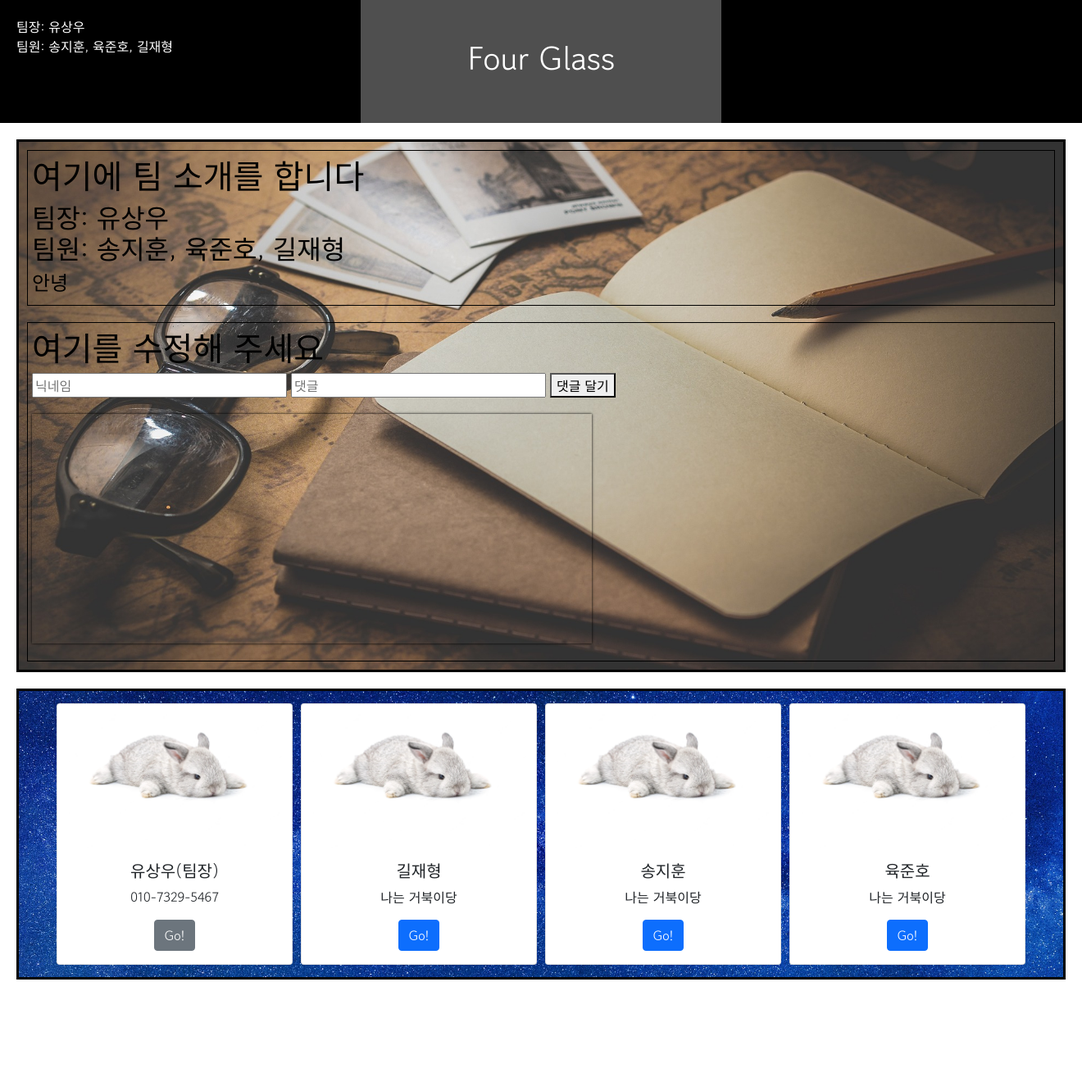
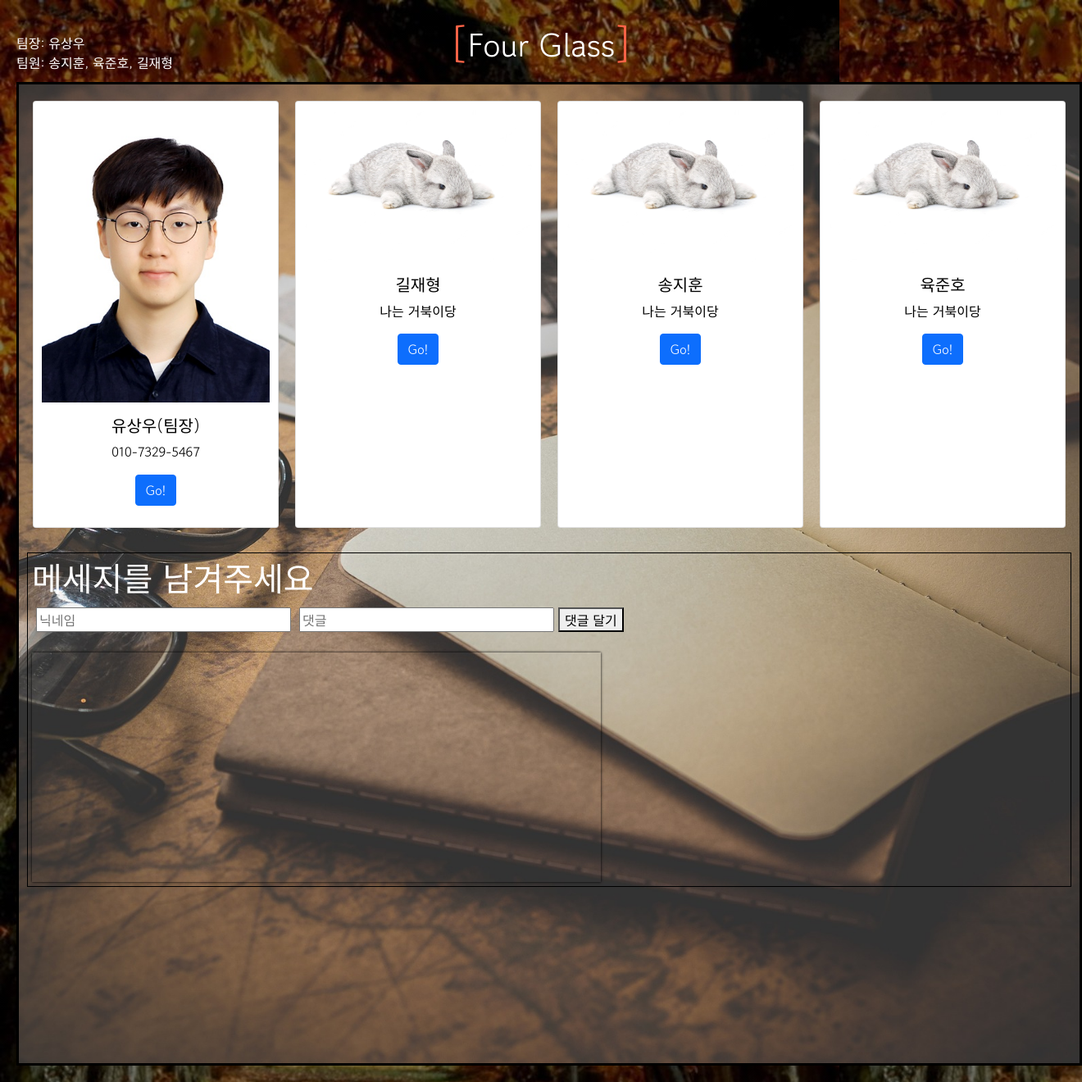
Before and after one commit to Mrgil0/FourGlass, a Flask app: page / in a window 1320 px wide. Shown: the whole page at 82% size. Before the commit the page ends 1195 px from the top, so only its background shows below. Run offline with Flask 2, Linux system fonts and the light colour scheme; data that the repository does not hold is empty; grey boxes are pictures that could not be loaded.

Commit message:
Merge branch 'main' of https://github.com/Mrgil0/FourGlass

```diff
--- a/FourGlass/app.py
+++ b/FourGlass/app.py
@@ -7,11 +7,11 @@ app = Flask(__name__)
 
 ca = certifi.where()
 
-# client = MongoClient("mongodb+srv://test:sparta@cluster0.uerebxa.mongodb.net/?retryWrites=true&w=majority", tlsCAFile=ca)
-# db = client.sparta // 테스트
+client = MongoClient("mongodb+srv://test:sparta@cluster0.uerebxa.mongodb.net/?retryWrites=true&w=majority", tlsCAFile=ca)
+db = client.sparta
 
-client = MongoClient('mongodb+srv://test:sparta@cluster0.sbbe9i1.mongodb.net/?retryWrites=true&w=majority')
-db = client.dbsparta
+# client = MongoClient('mongodb+srv://test:sparta@cluster0.sbbe9i1.mongodb.net/?retryWrites=true&w=majority')
+# db = client.dbsparta
 
 # *----------------------송지훈------------------------------
 
@@ -26,8 +26,8 @@ def team4_insert_review():
     review_receive = request.form['review_give']
     count = 0
     if (db.team4.count_documents({}) != 0):
-        count = (db.team4.find({}, {'_id': False}).sort(
-            '_id', -1)[0]['num']) + 1
+        count = (db.team4.find({},{'_id': False})
+                 .sort('_id', -1)[0]['num']) + 1
 
     doc = {
         'review': review_receive,
@@ -39,7 +39,7 @@ def team4_insert_review():
 
 @app.route("/fourglass/team4_read_review", methods=["GET"])
 def team4_read_review():
-    reviews = list(db.team4.find({}, {'_id': False}).sort('_id', -1).limit(3))
+    reviews = list(db.team4.find({}, {'_id': False}).sort('_id', -1).limit(5))
     return jsonify({'reviews': reviews})
 
 
@@ -71,7 +71,7 @@ def team4_release_review():
 #     review_receive = request.form['review_give']
 #     num_receive = request.form['num_give']
 
-#     db.team4.update_one({'num': num_receive}, {
+#     db.team4.update_one({'num': int(num_receive)}, {
 #                         '$set': {'reivew': review_receive}})
 #     return jsonify({'msg': '연결'})
 
@@ -82,6 +82,7 @@ def team4_release_review():
 @app.route('/')
 def home():
     return render_template('mainpage.html')
+
 
 @app.route("/main", methods=["POST"])
 def main_comment_post():
@@ -119,14 +120,27 @@ def team3comment():
 def team3_post():
     name_receive = request.form['name_give']
     comment_receive = request.form['comment_give']
-
+    pass_receive = request.form["pass_give"]
     team3_list = list(db.team3_comment.find({}, {'_id': False}))
     count = len(team3_list) + 1
 
-    doc = {'num': count, 'name': name_receive, 'comment': comment_receive}
+    doc = {'idx': count, 'name': name_receive, 'pass':pass_receive,'comment': comment_receive}
     db.team3_comment.insert_one(doc)
 
     return jsonify({'msg': '응원 감사합니다!!'})
+
+@app.route("/fourglass/team3_find_cmt", methods=["POST"])  # 댓글의 인덱스 번호 찾기
+def team3_find_cmt():
+    id_receive = int(request.form['id_give'])
+    find_list = list(db.team3_comment.find({"idx": id_receive}, {'_id': 0}))  # '_id' 제외(0)하고 찾음
+    return jsonify({'result': find_list})
+
+
+@app.route("/fourglass/team3_del_cmt", methods=["POST"])  # 팀원1의 댓글 삭제
+def team3_del_cmt():
+    id_receive = int(request.form["id_give"])
+    db.team3_comment.delete_one({'idx': id_receive})
+    return jsonify({'msg': '삭제 완료!'})
 
 
 @app.route("/team3comment", methods=["GET"])
--- /dev/null
+++ b/FourGlass/static/css/mainpage.css
@@ -0,0 +1,143 @@
+
+* {
+    font-family: 'Gowun Dodum', sans-serif;
+}
+
+body {
+    background-image: linear-gradient(0deg, rgba(0, 0, 0, 0.5), rgba(0, 0, 0, 0.5)), url("/static/image/fall.png");
+
+}
+
+h1 {
+    color: white;
+}
+
+.mytitle {
+    padding-top: 20px;
+    height: 80px;
+    color: white;
+
+    display: grid;
+    grid-template-columns: 1fr 1fr 1fr;
+}
+
+.left-box {
+    padding-left: 20px;
+    padding-top: 20px;
+
+}
+
+.center-box {
+    background-position: center;
+    background-size: cover;
+
+    color: white;
+
+    display: flex;
+    flex-direction: column;
+    justify-content: center;
+    align-items: center;
+
+}
+
+.right-box {
+
+}
+
+h1.sixth {
+    position: relative;
+}
+
+h1.sixth:before,
+h1.sixth:after {
+    content: '[';
+    display: inline-block;
+    position: relative;
+    top: 1px;
+    height: 100%;
+    font-size: 1.25em;
+    color: tomato;
+
+    transition: all 0.5s ease;
+}
+
+h1.sixth:after {
+    content: ']';
+}
+
+h1.sixth:hover:before {
+    transform: translateX(-5px);
+}
+
+h1.sixth:hover:after {
+    transform: translateX(5px);
+}
+
+.mymain {
+    margin: 20px;
+    border: 3px solid black;
+
+    min-width: 1300px;
+    min-height: 1200px;
+    background-position: center;
+    background-size: cover;
+    background-image: url("/static/image/notepad.jpg");
+
+    color: black;
+
+    display: flex;
+    flex-direction: column;
+}
+
+.mycard {
+    display: flex;
+    padding: 10px;
+    text-align: center;
+    display: flex;
+    flex-direction: column;
+    justify-content: center;
+    align-items: center;
+}
+
+.card {
+    margin: 10px;
+    padding: 10px;
+    width: 300px;
+
+
+}
+
+
+.commentForm {
+    border: 1px solid black;
+    margin: 10px;
+    padding: 5px;
+}
+
+
+.commentteb {
+
+    margin-top: 20px;
+    box-shadow: 0px 0px 3px 0px black;
+    padding: 20px;
+    width: 55%;
+    height: 280px;
+
+    overflow: auto;
+    word-break: break-all;
+}
+
+/*.myphoto {*/
+/*    margin: 20px;*/
+/*    border: 3px solid black;*/
+/*    background-color: green;*/
+/*    min-width: 1200px;*/
+/*    background-position: center;*/
+/*    background-size: cover;*/
+/*    background-image: url("/static/image/night.jpg");*/
+
+/*    display: flex;*/
+/*    flex-direction: column;*/
+/*    justify-content: center;*/
+/*    align-items: center;*/
+/*}*/
--- a/FourGlass/static/js/team4.js
+++ b/FourGlass/static/js/team4.js
@@ -54,6 +54,10 @@
     });
   })();
 
+  document.addEventListener('contextmenu',(event)=>{
+    event.preventDefault();
+    alert('zzz');
+  })
   // 화면 상단 팀소개페이지 영역을 누르면 메인페이지로 이동
   teamPage.addEventListener("click", () => {
     window.location.href = "/";
--- a/FourGlass/templates/mainpage.html
+++ b/FourGlass/templates/mainpage.html
@@ -15,120 +15,8 @@
 
     <title>스파르타코딩클럽 | 부트스트랩 연습하기</title>
     <link href="https://fonts.googleapis.com/css2?family=Gowun+Dodum&display=swap" rel="stylesheet">
-    <style>
-        * {
-            font-family: 'Gowun Dodum', sans-serif;
-        }
-
-        .mytitle {
-            height: 150px;
-            background-color: black;
-
-            color: white;
-
-            display: grid;
-            grid-template-columns: 1fr 1fr 1fr;
-        }
-
-        .left-box {
-            padding-left: 20px;
-            padding-top: 20px;
-
-        }
-
-        .center-box {
-            background-image: linear-gradient(0deg, rgba(0, 0, 0, 0.5), rgba(0, 0, 0, 0.5)), url("https://cdn.fneyefocus.com/news/photo/201502/8623_10212_1201.jpg");
-            background-position: center;
-            background-size: cover;
-
-            color: white;
-
-            display: flex;
-            flex-direction: column;
-            justify-content: center;
-            align-items: center;
-
-        }
-
-        .right-box {
-
-        }
-
-
-        .mybtn > button {
-            margin-right: 10px;
-        }
-
-        .mymain {
-            margin: 20px;
-            border: 3px solid black;
-            max-height: 650px;
-            min-width: 1200px;
-            background-position: center;
-            background-size: cover;
-            background-image: url("/static/image/notepad.jpg");
-
-            color: black;
-
-            display: flex;
-            flex-direction: column;
-        }
-
-        .mymain > div {
-
-            border: 1px solid black;
-            margin: 10px;
-            padding: 5px;
-
-            display: flex;
-            flex-direction: column;
-        }
-
-        .commentForm {
-            height: 500px;
-        }
-
-        .myphoto {
-            margin: 20px;
-            border: 3px solid black;
-            background-color: green;
-            min-width: 1200px;
-            background-position: center;
-            background-size: cover;
-            background-image: url("/static/image/night.jpg");
-
-            display: flex;
-            flex-direction: column;
-            justify-content: center;
-            align-items: center;
-        }
-
-        .mycard {
-            margin: 10px;
-            position: relative;
-            text-align: center;
-        }
-
-        .card {
-            margin: 5px;
-        }
-
-        .commentteb {
-
-            margin-top: 20px;
-            box-shadow: 0px 0px 3px 0px black;
-            padding: 20px;
-            width: 55%;
-            height: 280px;
-
-            overflow: auto;
-            word-break: break-all;
-
-
-        }
-
-    </style>
-
+    <link rel="stylesheet" href="../static/css/mainpage.css">
+    <script src="../static/js/comment.js"></script>
 
 </head>
 <body>
@@ -136,45 +24,23 @@
     <div class="left-box">
         팀장: 유상우<br>팀원: 송지훈, 육준호, 길재형
     </div>
-    <div class="center-box"><h1>Four Glass</h1></div>
+    <div class="center-box"><h1 class="sixth">Four Glass</h1></div>
     <div class="right-box"></div>
 </div>
 
-<script src="../static/js/comment.js"></script>
 
 <div class="mymain">
-    <div>
-        <div>
-            <h1>여기에 팀 소개를 합니다</h1>
-            <h2>팀장: 유상우<br>팀원: 송지훈, 육준호, 길재형</h2>
-            <h4>안녕</h4>
-        </div>
-    </div>
-    <div class="commentForm">
-        <h1>여기를 수정해 주세요</h1>
-        <div id="Form">
-            <input type="text" id="name" placeholder="닉네임"/>
-            <input type="text" id="comment" placeholder="댓글"/>
-            <button onclick="save_comment()">댓글 달기</button>
-            <div class="commentteb" id="comment-list">
-            </div>
-        </div>
-        <ul id="ggyuls">
-        </ul>
-    </div>
-</div>
-<div class="myphoto">
     <div class="mycard">
         <div class="row row-cols-4">
-            <div class="card" style="width: 18rem;">
-                <img src="../static/image/rabbit.png" class="card-img-top" alt="유상우" title="유상우">
+            <div class="card" >
+                <img src="../static/image/ryu.jpg" class="card-img-top" alt="유상우" title="유상우">
                 <div class="card-body">
                     <h5 class="card-title">유상우(팀장)</h5>
                     <p class="card-text">010-7329-5467</p>
-                    <a href="team2" class="btn btn-secondary">Go!</a>
+                    <a href="team2" class="btn btn-primary">Go!</a>
                 </div>
             </div>
-            <div class="card" style="width: 18rem;">
+            <div class="card">
                 <img src="../static/image/rabbit.png" class="card-img-top" alt="유상우" title="유상우">
                 <div class="card-body">
                     <h5 class="card-title">길재형</h5>
@@ -182,7 +48,7 @@
                     <a href="team1" class="btn btn-primary">Go!</a>
                 </div>
             </div>
-            <div class="card" style="width: 18rem;">
+            <div class="card">
                 <img src="../static/image/rabbit.png" class="card-img-top" alt="유상우" title="유상우">
                 <div class="card-body">
                     <h5 class="card-title">송지훈</h5>
@@ -190,7 +56,7 @@
                     <a href="/team4" class="btn btn-primary">Go!</a>
                 </div>
             </div>
-            <div class="card" style="width: 18rem;">
+            <div class="card">
                 <img src="../static/image/rabbit.png" class="card-img-top" alt="유상우" title="유상우">
                 <div class="card-body">
                     <h5 class="card-title">육준호</h5>
@@ -200,7 +66,17 @@
             </div>
         </div>
     </div>
-</div>
+    <div class="commentForm">
+        <h1>메세지를 남겨주세요</h1>
+        <div id="Form">
+            <input type="text" id="name" placeholder="닉네임" style="margin: 5px">
+            <input type="text" id="comment" placeholder="댓글">
+            <button onclick="save_comment()">댓글 달기</button>
+            <div class="commentteb" id="comment-list">
+            </div>
+        </div>
+    </div>
+
 </body>
 
 </html>
```
Also changed, not shown: FourGlass/static/css/jh.css (deleted, +0 -33 lines), FourGlass/static/css/team4.css (+5 -5 lines), FourGlass/static/js/team3_comment.js (+43 -2 lines), FourGlass/templates/team4.html (+9 -1 lines), FourGlass/static/image/fall.png (added).
